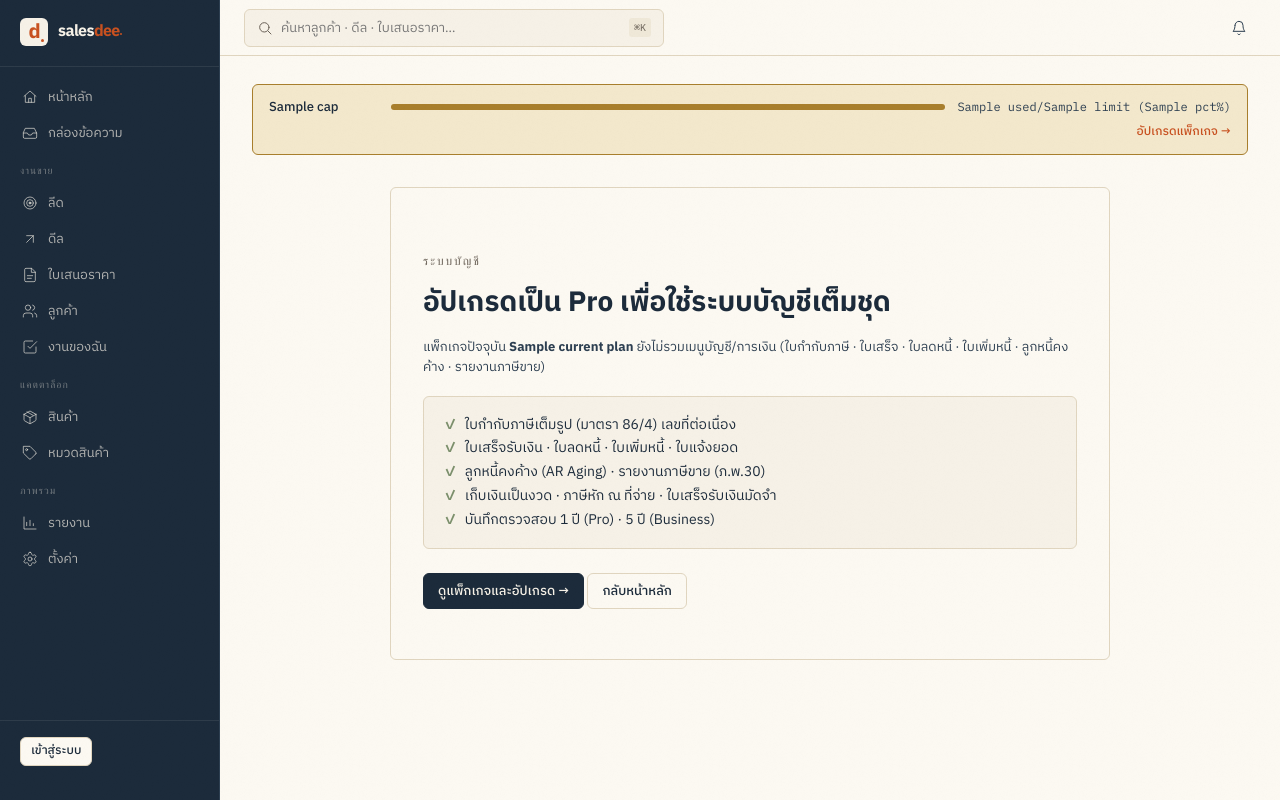
After one commit to n-chatchai/salesdee, a Django app: template templates/billing/upgrade_required.html in a window 1280 px wide. The commit adds this page. Run offline with Django 5.2, Linux system fonts and the light colour scheme; the template is opened without the code that fills it: most values are stand-ins (such as "Sample title", 1, 10 or a date in 2020).

Commit message:
feat(tenants): gate billing module behind Pro tier (+ regtier Growth)
Move the full billing/AR stack (tax invoice, receipt, credit/debit notes,
customer statements, AR aging, sales-tax report) out of Growth and into Pro+.

Growth now focuses on presale + CRM + LINE + quotation (tagline:
"ทีมขาย 3-5 คน · ปิดดีลเร็วผ่านไลน์"); Pro positions as
"ทุกอย่างใน Growth + ระบบบัญชีเต็มชุด". Trial keeps full features for 30 days.

Tier matrix change:
- Growth: tax_invoices 50→0/month, no billing_module
- Pro: + billing_module=True (was implicit via tax_invoices=500)
- Business: + billing_module=True + e_tax_invoice (5-year retention)

Enforcement:
- New PlanFeatures.billing_module flag in apps/tenants/plans.py
- BillingFeatureGateMiddleware intercepts /billing/* and returns 402 +
  upgrade_required.html for plans without the flag
- plan_has_billing context-var hides the "บัญชี/การเงิน" sidebar section and
  the "สร้างใบแจ้งหนี้" button on quotation detail
- Service-layer `issue_tax_invoice` still raises QuotaExceeded at cap=0
  (defense in depth — middleware + quota both block)

Test stability: new autouse `_stable_host_settings` fixture pins
APP_DOMAIN=localhost so tests using `<slug>.localhost` hosts work regardless
of the developer's .env (which may set APP_DOMAIN=salesdee.local for dev).

289 tests green (+2 billing-gate tests covering Growth-blocked, Pro-allowed).

Co-Authored-By: Claude Opus 4.7 (1M context) <noreply@anthropic.com>

```diff
--- a/config/settings/base.py
+++ b/config/settings/base.py
@@ -62,6 +62,8 @@ MIDDLEWARE = [
     "django_htmx.middleware.HtmxMiddleware",
     # Resolves & activates the current tenant; sets the Postgres session var used by RLS.
     "apps.core.middleware.CurrentTenantMiddleware",
+    # Gates /billing/* behind the plan's billing_module feature flag.
+    "apps.billing.middleware.BillingFeatureGateMiddleware",
 ]
 
 ROOT_URLCONF = "config.urls"
--- a/static/css/billing-tiers.css
+++ b/static/css/billing-tiers.css
@@ -108,3 +108,20 @@
 .bt-usage-row .num { font-family: "IBM Plex Mono", monospace; font-size: 12px; color: var(--ink-2); text-align: right; }
 .bt-usage-row .lbl { color: var(--ink); font-weight: 500; }
 .bt-usage-row .unlim { color: var(--mid); }
+
+
+/* Upgrade-required page shown when a tenant on Starter/Growth hits /billing/*. */
+.upgrade-required {
+  max-width: 720px; margin: 32px auto; padding: 32px;
+  background: var(--paper-2); border: 1px solid var(--border); border-radius: var(--radius);
+}
+.upgrade-required h1 { font-size: 28px; line-height: 1.25; margin: 6px 0 16px; color: var(--ink); }
+.upgrade-required p { color: var(--ink-2); margin: 0 0 18px; line-height: 1.55; }
+.upgrade-features {
+  list-style: none; padding: 16px 20px; margin: 16px 0 24px;
+  background: var(--paper); border: 1px solid var(--border); border-radius: var(--radius);
+  font-size: 14px; line-height: 1.7; color: var(--ink);
+}
+.upgrade-features li::before {
+  content: "✓"; color: var(--ai); margin-right: 8px; font-weight: 600;
+}
--- a/templates/base.html
+++ b/templates/base.html
@@ -64,6 +64,7 @@
       <span class="icon"><svg><use href="#i-tag"/></svg></span> หมวดสินค้า
     </a>
 
+    {% if plan_has_billing %}
     <div class="sb-section-label">บัญชี / การเงิน</div>
     <a class="sb-item {% if un == 'invoices' or un == 'invoice_detail' %}active{% endif %}" href="{% url 'billing:invoices' %}">
       <span class="icon"><svg><use href="#i-package"/></svg></span> ใบแจ้งหนี้
@@ -83,6 +84,7 @@
     <a class="sb-item {% if un == 'sales_tax_report' %}active{% endif %}" href="{% url 'billing:sales_tax_report' %}">
       <span class="icon"><svg><use href="#i-chart"/></svg></span> รายงานภาษีขาย
     </a>
+    {% endif %}
 
     <div class="sb-section-label">ภาพรวม</div>
     <a class="sb-item {% if un == 'reports' %}active{% endif %}" href="{% url 'crm:reports' %}">
--- /dev/null
+++ b/templates/billing/upgrade_required.html
@@ -0,0 +1,27 @@
+{% extends "base.html" %}
+{% load static %}
+{% block title %}อัปเกรดเพื่อใช้ระบบบัญชี · salesdee{% endblock %}
+{% block extra_css %}<link rel="stylesheet" href="{% static 'css/billing-tiers.css' %}">{% endblock %}
+{% block content %}
+<div class="upgrade-required">
+  <div class="bt-section-label">ระบบบัญชี</div>
+  <h1>อัปเกรดเป็น Pro เพื่อใช้ระบบบัญชีเต็มชุด</h1>
+  <p class="muted">
+    แพ็กเกจปัจจุบัน <strong>{{ current_plan.label_th }}</strong> ยังไม่รวมเมนูบัญชี/การเงิน
+    (ใบกำกับภาษี · ใบเสร็จ · ใบลดหนี้ · ใบเพิ่มหนี้ · ลูกหนี้คงค้าง · รายงานภาษีขาย)
+  </p>
+
+  <ul class="upgrade-features">
+    <li>ใบกำกับภาษีเต็มรูป (มาตรา 86/4) เลขที่ต่อเนื่อง</li>
+    <li>ใบเสร็จรับเงิน · ใบลดหนี้ · ใบเพิ่มหนี้ · ใบแจ้งยอด</li>
+    <li>ลูกหนี้คงค้าง (AR Aging) · รายงานภาษีขาย (ภ.พ.30)</li>
+    <li>เก็บเงินเป็นงวด · ภาษีหัก ณ ที่จ่าย · ใบเสร็จรับเงินมัดจำ</li>
+    <li>บันทึกตรวจสอบ 1 ปี (Pro) · 5 ปี (Business)</li>
+  </ul>
+
+  <p>
+    <a class="btn btn-primary" href="{% url 'workspace:settings_billing' %}">ดูแพ็กเกจและอัปเกรด →</a>
+    <a class="btn btn-secondary" href="{% url 'core:home' %}">กลับหน้าหลัก</a>
+  </p>
+</div>
+{% endblock %}
--- a/templates/quotes/quotation_detail.html
+++ b/templates/quotes/quotation_detail.html
@@ -43,7 +43,7 @@
   {% if not editable and document.status != 'cancelled' %}<form method="post" action="{% url 'quotes:quotation_reopen' document.pk %}">{% csrf_token %}<button class="btn btn-sm">เปิดแก้ไขใหม่ (Rev.)</button></form>{% endif %}
   {% if document.status != 'cancelled' %}<form method="post" action="{% url 'quotes:quotation_cancel' document.pk %}">{% csrf_token %}<button class="btn btn-sm btn-ghost" hx-confirm="ยกเลิกใบเสนอราคานี้?">ยกเลิกเอกสาร</button></form>{% endif %}
   {% if revisions %}<a class="btn btn-sm btn-ghost" href="{% url 'quotes:quotation_revisions' document.pk %}">ประวัติเวอร์ชัน ({{ revisions|length }})</a>{% endif %}
-  {% if document.status == 'accepted' %}<form method="post" action="{% url 'billing:quotation_to_invoice' document.pk %}">{% csrf_token %}<button class="btn btn-sm btn-primary">สร้างใบแจ้งหนี้</button></form>{% endif %}
+  {% if document.status == 'accepted' and plan_has_billing %}<form method="post" action="{% url 'billing:quotation_to_invoice' document.pk %}">{% csrf_token %}<button class="btn btn-sm btn-primary">สร้างใบแจ้งหนี้</button></form>{% endif %}
 </div>
 
 <div class="qb-section-label">หัวเอกสาร</div>
```
Also changed, not shown: apps/billing/middleware.py (added, +35 -0 lines), apps/core/context_processors.py (+12 -8 lines), apps/tenants/plans.py (+14 -7 lines), apps/tenants/tests/test_quota.py (+33 -0 lines), conftest.py (+9 -0 lines).
